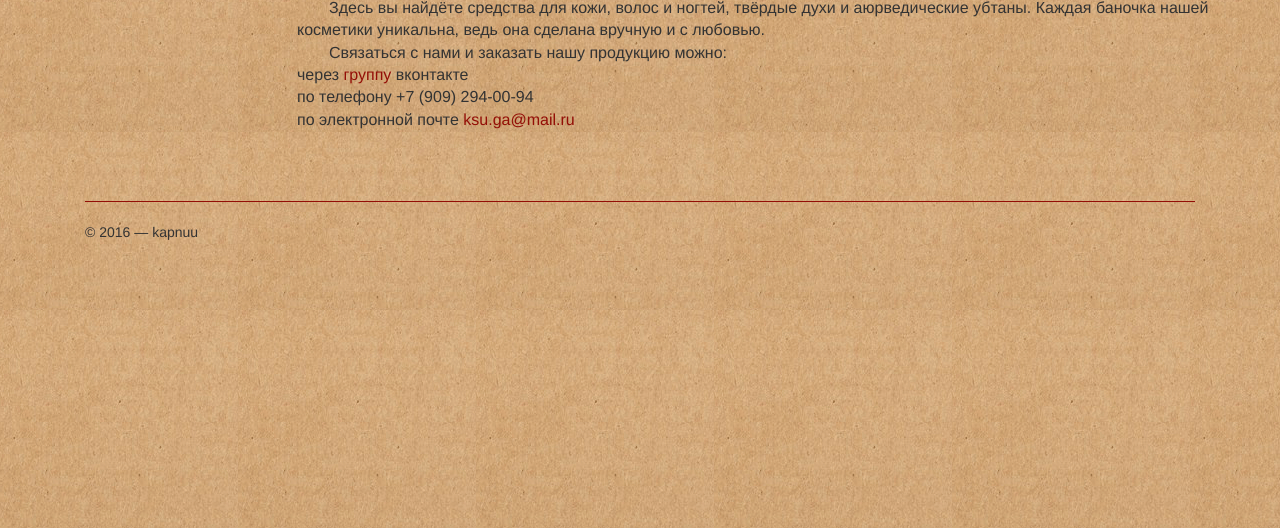
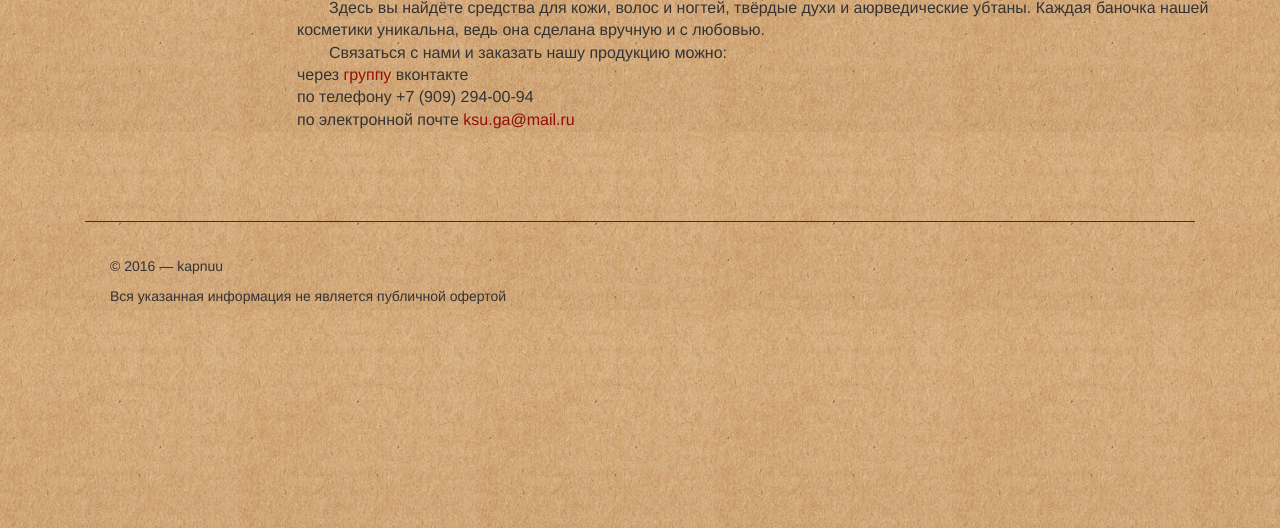
Before and after one commit to kapnuu/vetkaparfum, a Flask app: page / in a window 1280 px wide. Shown: the part 272-800 px from the top of the page. Run offline with Flask 2, Linux system fonts and the light colour scheme; data that the repository does not hold is empty; parts of the project's set-up code (start-up, migrations or seed data) failed here and were passed over; some libraries are stand-ins or nearby versions; some web fonts are replaced.

Commit message:
update footer

```diff
--- a/vetka/templates/layout.html
+++ b/vetka/templates/layout.html
@@ -71,7 +71,7 @@
                         по телефону +7&nbsp;(909)&nbsp;294-00-94<br />
                         по электронной почте <a href="mailto:ksu.ga@mail.ru">ksu.ga@mail.ru</a><br />
                     </p>
-                    <br />
+                    <br /><br />
                 </div>
             </div>
         </header>
@@ -112,7 +112,12 @@
         <footer>
             <div class="container">
                 <hr />
-                <p>&copy; {{ year }} &mdash; kapnuu</p>
+                <div class="row">
+                    <dir>
+                    <p>&copy; {{ year }} &mdash; kapnuu</p>
+                    <p>Вся указанная информация не является публичной офертой</p>
+                    </dir>
+                </div>
             </div>
         </footer>
     </div>
```
